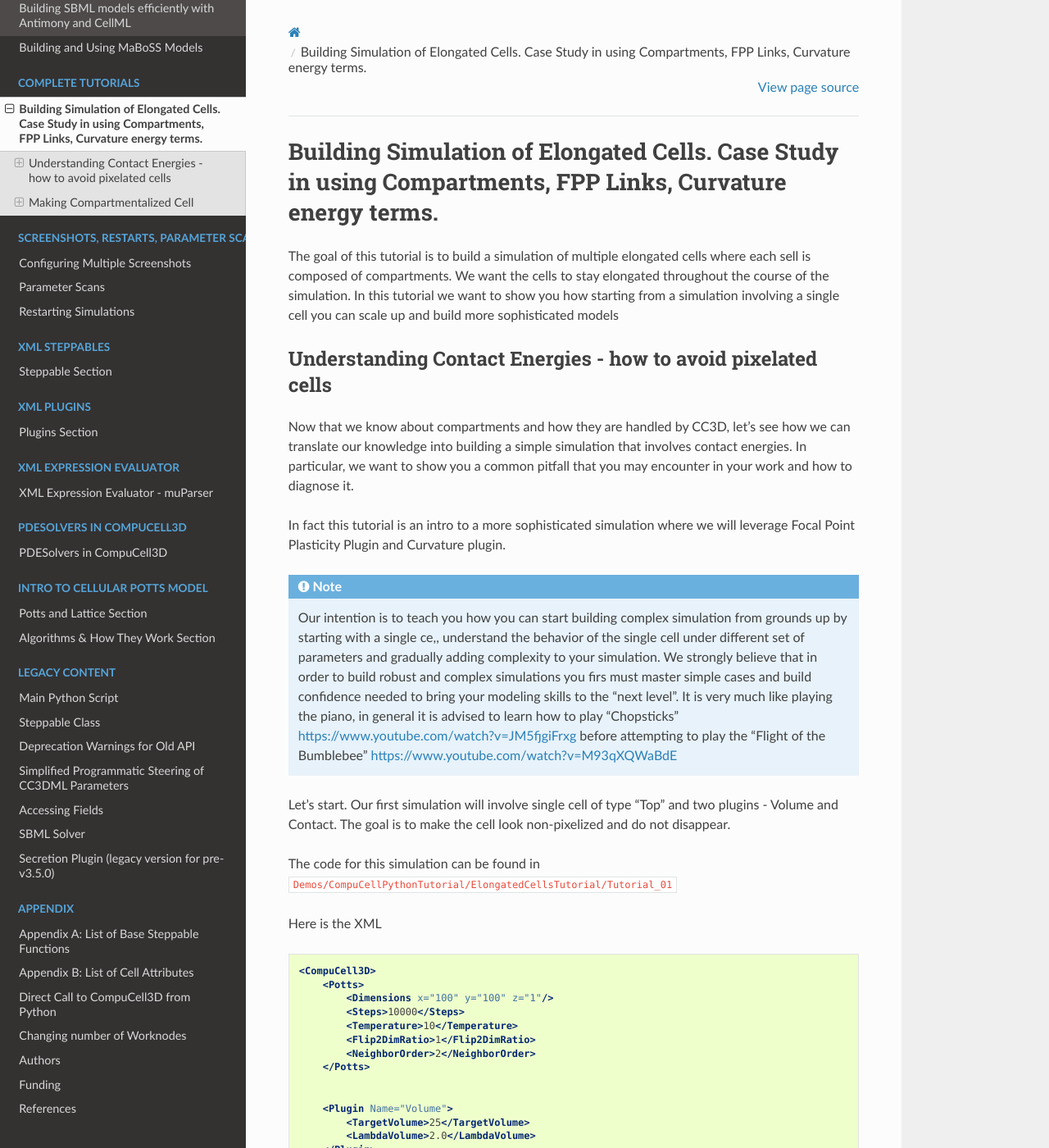
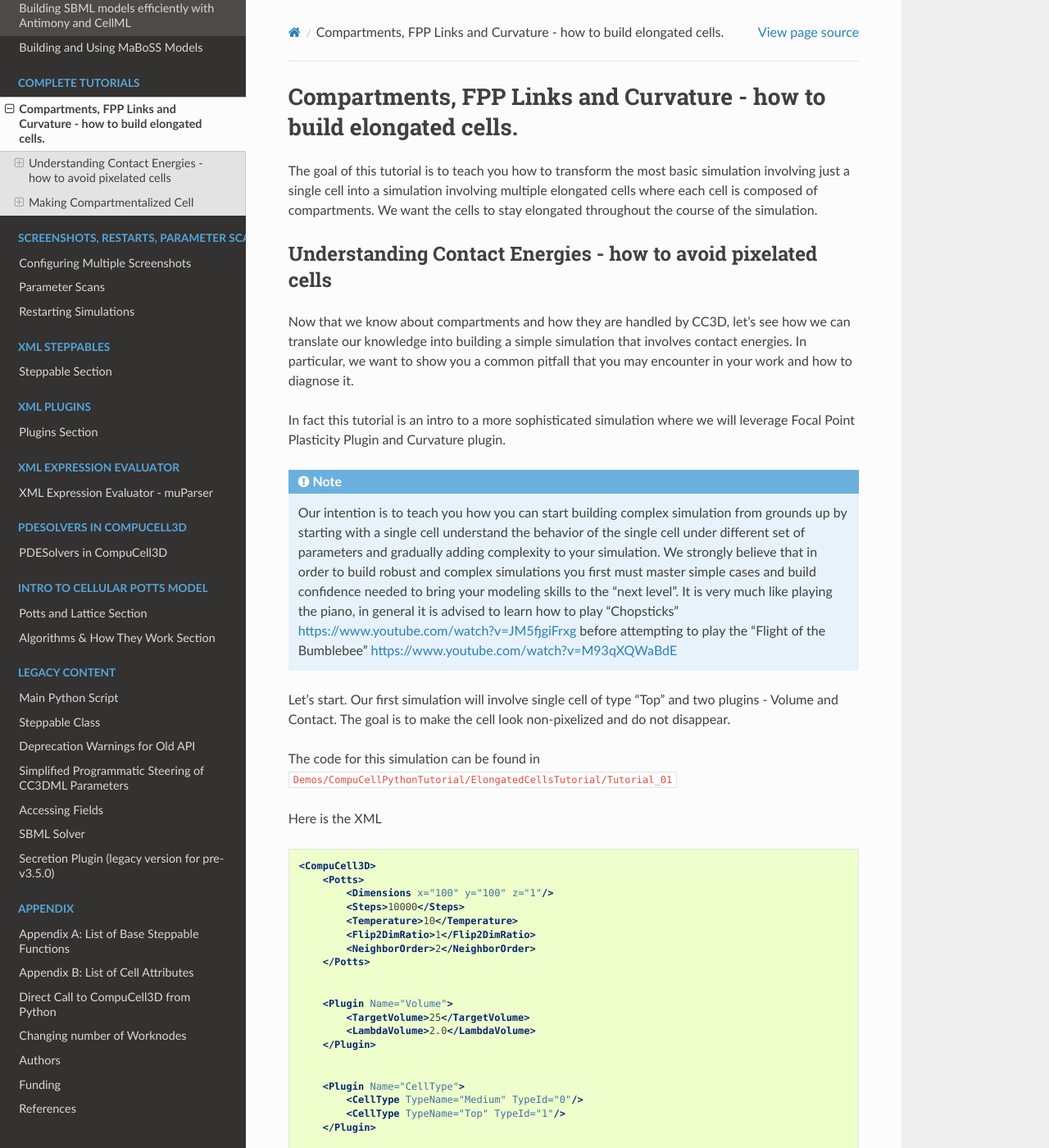
Before and after one commit to CompuCell3D/CompuCell3DReferenceManual, a Sphinx documentation site: the page built from docs/example_compartmental_elongated_cells_tutorial.rst, in a window 1280 px wide and 1400 px high. Shown: the whole window at 82% size. Built offline with Sphinx 7.4.7 and the Read the Docs theme 2.0.0, drawn with Linux system fonts in a browser that asks for light colours; pages that are not in the unit, such as notebooks, are missing from menus; some of the changed text lies outside the part shown.

Commit message:
Addressed most PR comments

```diff
--- a/docs/curvature.rst
+++ b/docs/curvature.rst
@@ -1,3 +1,4 @@
+.. _curvature-plugin:
 Curvature Plugin
 ----------------
 
--- a/docs/example_compartmental_elongated_cells_tutorial.rst
+++ b/docs/example_compartmental_elongated_cells_tutorial.rst
@@ -1,9 +1,9 @@
-Building Simulation of Elongated Cells. Case Study in using Compartments, FPP Links, Curvature energy terms.
+Compartments, FPP Links and Curvature - how to build elongated cells.
 ------------------------------------------------------------------------------------------------------------
 
-The goal of this tutorial is to build a simulation of multiple elongated cells where each sell is composed of compartments.
-We want the cells to stay elongated throughout the course of the simulation. In this tutorial we want to show you how
-starting from a simulation involving a single cell you can scale up and build more sophisticated models
+The goal of this tutorial is to teach you how to transform the most basic simulation involving just a single cell into
+a simulation involving multiple elongated cells where each cell is composed of compartments.
+We want the cells to stay elongated throughout the course of the simulation.
 
 
 Understanding Contact Energies - how to avoid pixelated cells
@@ -19,9 +19,9 @@
 .. note::
 
     Our intention is to teach you how you can start building complex simulation from grounds up
-    by starting with a single ce,, understand the behavior of the single cell under different set of parameters
+    by starting with a single cell understand the behavior of the single cell under different set of parameters
     and gradually adding complexity to your simulation. We strongly believe that in order to build robust and complex
-    simulations you firs must master simple cases and build confidence needed to bring your modeling skills
+    simulations you first must master simple cases and build confidence needed to bring your modeling skills
     to the "next level". It is very much like playing the piano, in general it is advised to learn how to play
     "Chopsticks" https://www.youtube.com/watch?v=JM5fjgiFrxg before attempting to play the "Flight of the Bumblebee" https://www.youtube.com/watch?v=M93qXQWaBdE
 
@@ -548,9 +548,7 @@
 our convenience function ``create_arranged_cells`` and as a result all of those cells will be arranged vertically -
 this will not be a problem though because, next, we will be applying random force to the "first" cell of each cluster i.e.
 to the cell that is created first in each cluster. We will store a list of "first" cells inside member variable
-``self.list_of_leading_cells = []`` which is a list. . we have to be careful to ensure that cells stored in that list do
-not disappear because if the do disappear and we try to reference them we will get Segmentation Fault Error.
-We will show later how we could avoid this issue in the code , just to show you how to handle situation of that type.
+``self.list_of_leading_cells = []`` which is a list.
 Before we apply any force, we will give simulation a generous 300 MCS for all the FPP links to get established.
 If we applied force before links are established it is likely that some ``Top`` cell could have moved away from the
 cluster before links had a chance to form. Next, every 500 MCS we will reassign random forces applied to "first" cells.
@@ -566,6 +564,10 @@
     <Plugin Name="ExternalPotential"/>
 
 Notice that we do not specify any parameters because we will use Python to set force vectors applied to "first" cells
+
+We also have to be careful to ensure that cells stored in that list do
+not disappear because if the do disappear and we try to reference them we will get Segmentation Fault Error.
+We will show later how we could avoid this issue in the code , just to show you how to handle situation of that type.
 
 The ``ElongatedCellsSteppables.py`` is more interesting:
 
@@ -583,6 +585,8 @@
             self.maxAbsLambdaX = 10
 
         def start(self):
+            # creating 5 "vertical" compartmental cells that are separated from each other in the x direction
+            # each compartmental consists of 5 compartments that have cell type ids: 1, 2, 2, 2, 1 respectively
             self.create_arranged_cells(x_s=25, y_s=25, size=5, cell_type_ids=[1, 2, 2, 2, 2, 1])
             self.create_arranged_cells(x_s=40, y_s=25, size=5, cell_type_ids=[1, 2, 2, 2, 2, 1])
 
```
Also changed, not shown: other parts of docs/example_compartmental_elongated_cells_tutorial.rst (+1 -1 lines).
